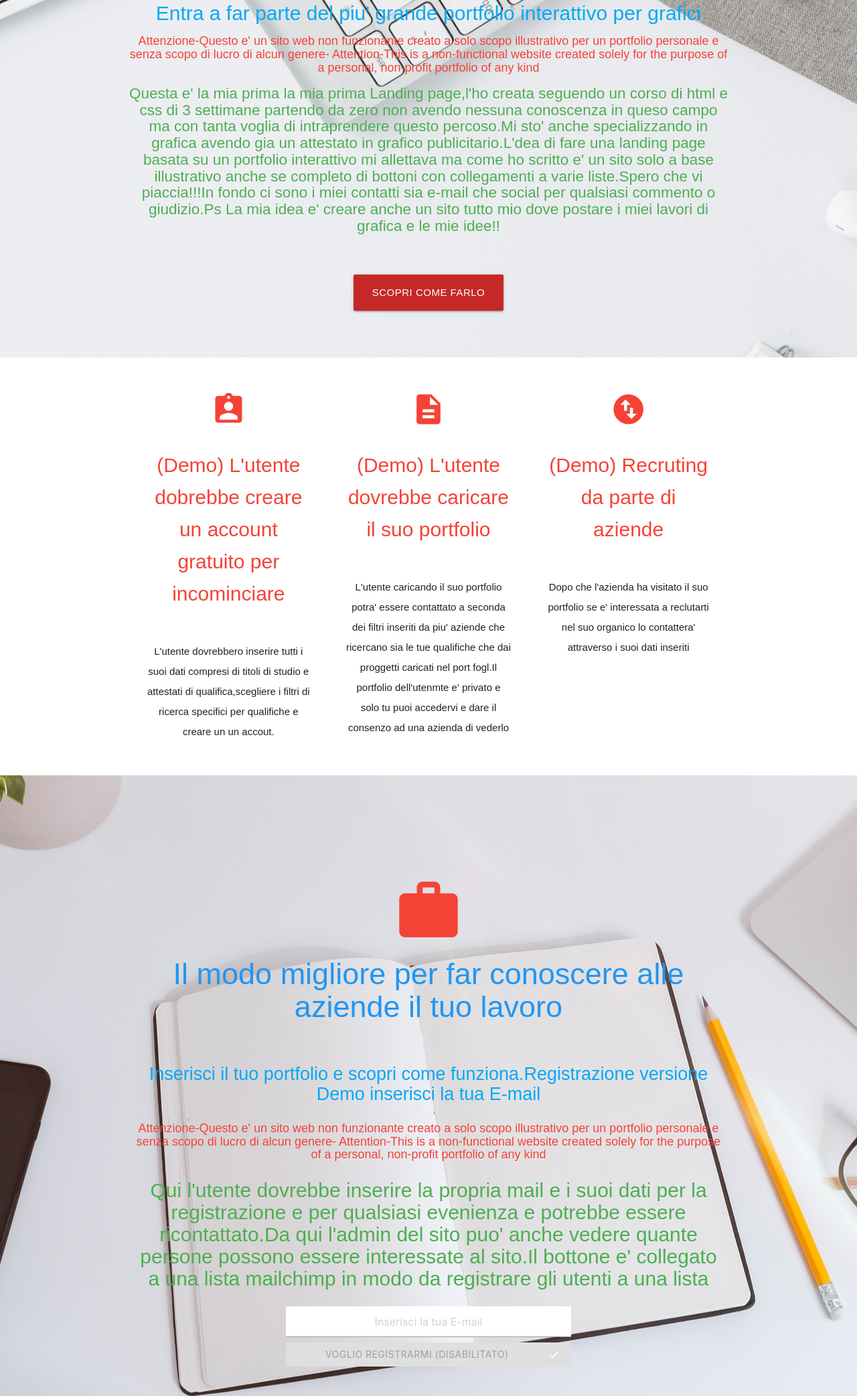
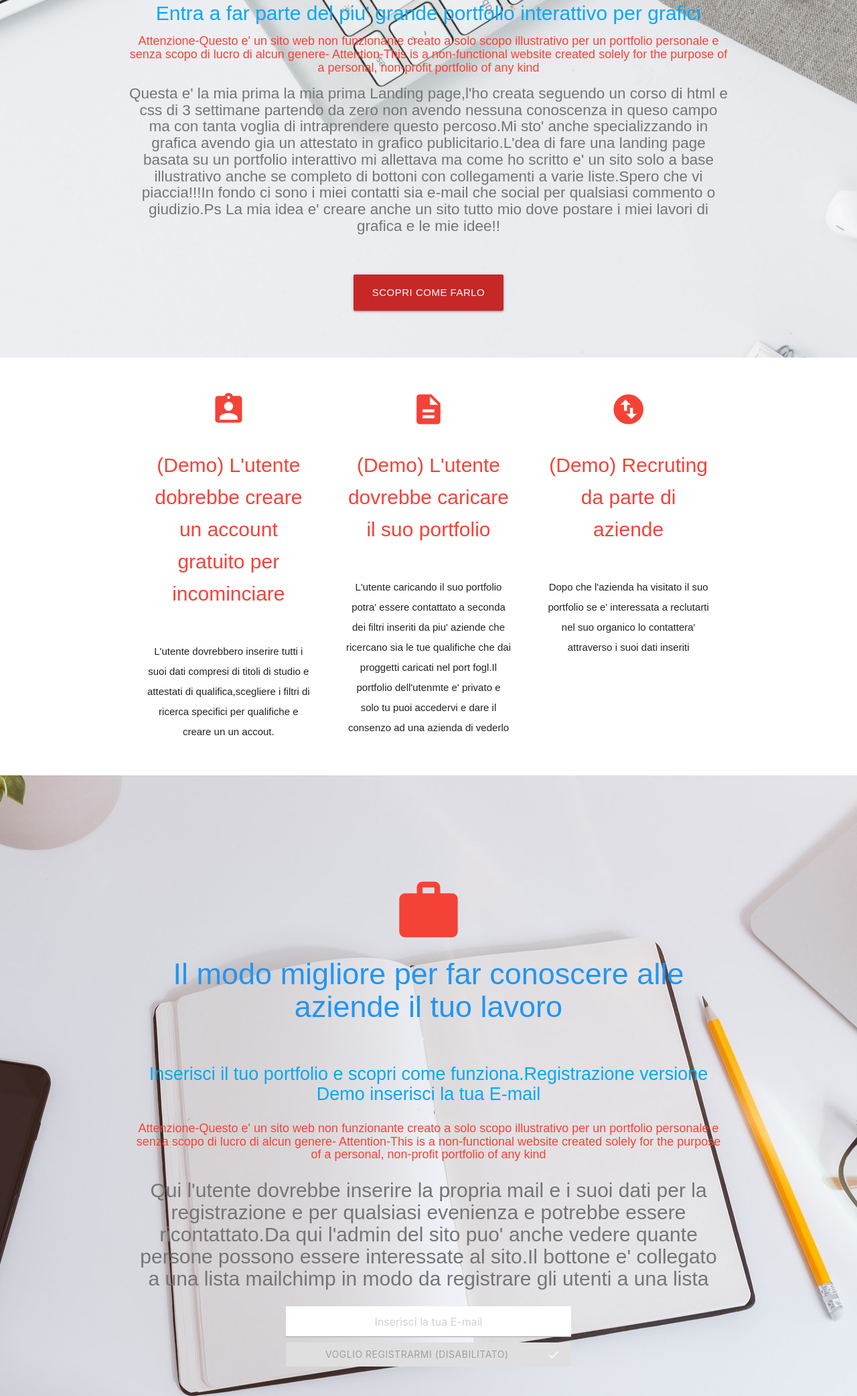
Before and after one commit to Alem0/Alx, a plain HTML site: page index.html in a window 1280 px wide. Shown: the part 320-2405 px from the top of the page at 67% size. Drawn offline with nearby package versions, Linux system fonts and the light colour scheme; a script that the page names is missing; a web font is replaced by a local one.

Commit message:
agg.Grey scritte spiegazione

```diff
--- a/index.html
+++ b/index.html
@@ -56,7 +56,7 @@
           <h5 class="header-subtitle #4fc3f7 light-blue-text">Entra a far parte del piu' grande portfolio interattivo per grafici </h5>
           <h5  class="header-subtitle3 red-text">Attenzione-Questo e' un sito web non funzionante creato a solo scopo illustrativo per un portfolio personale e senza scopo di lucro di alcun genere-
           Attention-This is a non-functional website created solely for the purpose of a personal, non-profit portfolio of any kind </h5>
-          <h5  class="header-subtitle7 green-text">Questa e' la mia prima la mia prima Landing page,l'ho creata seguendo un corso di html e css di 3 settimane partendo da zero non avendo nessuna conoscenza in queso campo ma con tanta voglia di intraprendere questo percoso.Mi sto' anche specializzando in grafica avendo gia un attestato in grafico publicitario.L'dea di fare una landing page basata su un portfolio interattivo mi allettava ma come ho scritto e' un sito solo a base illustrativo anche se completo di bottoni con collegamenti a varie liste.Spero che vi piaccia!!!In fondo ci sono i miei contatti sia e-mail che social per qualsiasi commento o giudizio.Ps La mia idea e' creare anche un sito tutto mio dove postare i miei lavori di grafica e le mie idee!!
+          <h5  class="header-subtitle7 #757575 grey-text text-darken-1 ">Questa e' la mia prima la mia prima Landing page,l'ho creata seguendo un corso di html e css di 3 settimane partendo da zero non avendo nessuna conoscenza in queso campo ma con tanta voglia di intraprendere questo percoso.Mi sto' anche specializzando in grafica avendo gia un attestato in grafico publicitario.L'dea di fare una landing page basata su un portfolio interattivo mi allettava ma come ho scritto e' un sito solo a base illustrativo anche se completo di bottoni con collegamenti a varie liste.Spero che vi piaccia!!!In fondo ci sono i miei contatti sia e-mail che social per qualsiasi commento o giudizio.Ps La mia idea e' creare anche un sito tutto mio dove postare i miei lavori di grafica e le mie idee!!
           </h5>
         </div>
         <div class="row center">
@@ -119,7 +119,7 @@
           	<h5 class="col s12 header-subtitle2  #4fc3f7 light-blue-text"> Inserisci il tuo portfolio e scopri come funziona.Registrazione versione Demo inserisci la tua E-mail<h5/>
           		<h5 class="col s12 header-subtitle5 red-text">Attenzione-Questo e' un sito web non funzionante creato a solo scopo illustrativo per un portfolio personale e senza scopo di lucro di alcun genere-
           Attention-This is a non-functional website created solely for the purpose of a personal, non-profit portfolio of any kind </h5>
-          <h5 class="col s12 header-subtitle green-text">Qui l'utente dovrebbe inserire la propria mail e i suoi dati per la registrazione e per qualsiasi evenienza e potrebbe essere ricontattato.Da qui l'admin del sito puo' anche vedere quante persone possono essere interessate al sito.Il bottone e' collegato a una lista mailchimp in modo da registrare gli utenti a una lista </h5>
+          <h5 class="col s12 header-subtitle #757575 grey-text text-darken-1">Qui l'utente dovrebbe inserire la propria mail e i suoi dati per la registrazione e per qualsiasi evenienza e potrebbe essere ricontattato.Da qui l'admin del sito puo' anche vedere quante persone possono essere interessate al sito.Il bottone e' collegato a una lista mailchimp in modo da registrare gli utenti a una lista </h5>
           		<div class="row">
 			        <div class="input-field  col s12 l6 offset-l3 ">
 <!-- Begin Mailchimp Signup Form -->
@@ -159,7 +159,7 @@
             <h5 class="col s12 ospita-subtitle3 red-text">Attenzione-Questo e' un sito web non funzionante creato a solo scopo illustrativo per un portfolio personale e senza scopo di lucro di alcun genere-
           Attention-This is a non-functional website created solely for the purpose of a personal, non-profit portfolio of any kind <h5/>
 			<a class="typeform-sharecol s12 l6 offset-l3 btn btn-ospita waves-effect waves-light red disabled" href="https://alem0.typeform.com/to/OW1Cjf" data-mode="popup" style="display:inline-block;text-decoration:none;background-color:#267DDD;color:white;cursor:pointer;font-family:Helvetica,Arial,sans-serif;font-size:20px;line-height:50px;text-align:center;margin:0;height:50px;padding:0px 33px;border-radius:0px;max-width:100%;white-space:nowrap;overflow:hidden;text-overflow:ellipsis;font-weight:bold;-webkit-font-smoothing:antialiased;-moz-osx-font-smoothing:grayscale;" data-submit-close-delay="5" target="_blank" >Voglio registrarmi </a>
-			 <h5 class="col s12 ospita-subtitle4 green-text">Qui ho collegato il bottone a typeform che apre un'altra finestra in versione pop-up,Con un'immagine principale fi sfondo e un bottone che richiede di entrare nella finestra di registrazione.Una volta che l'utente pigia il bottone entra in una finestra compresa di sfondo e di domande da compilare.Questo serve sia all'utente per registrarsi e inserire i propri file che all'admin per gestire i dati dell'utente.<h5/>
+			 <h5 class="col s12 ospita-subtitle4 #757575 grey-text text-darken-1">Qui ho collegato il bottone a typeform che apre un'altra finestra in versione pop-up,Con un'immagine principale fi sfondo e un bottone che richiede di entrare nella finestra di registrazione.Una volta che l'utente pigia il bottone entra in una finestra compresa di sfondo e di domande da compilare.Questo serve sia all'utente per registrarsi e inserire i propri file che all'admin per gestire i dati dell'utente.<h5/>
  		 </button>
         </div>
       </div>
```
